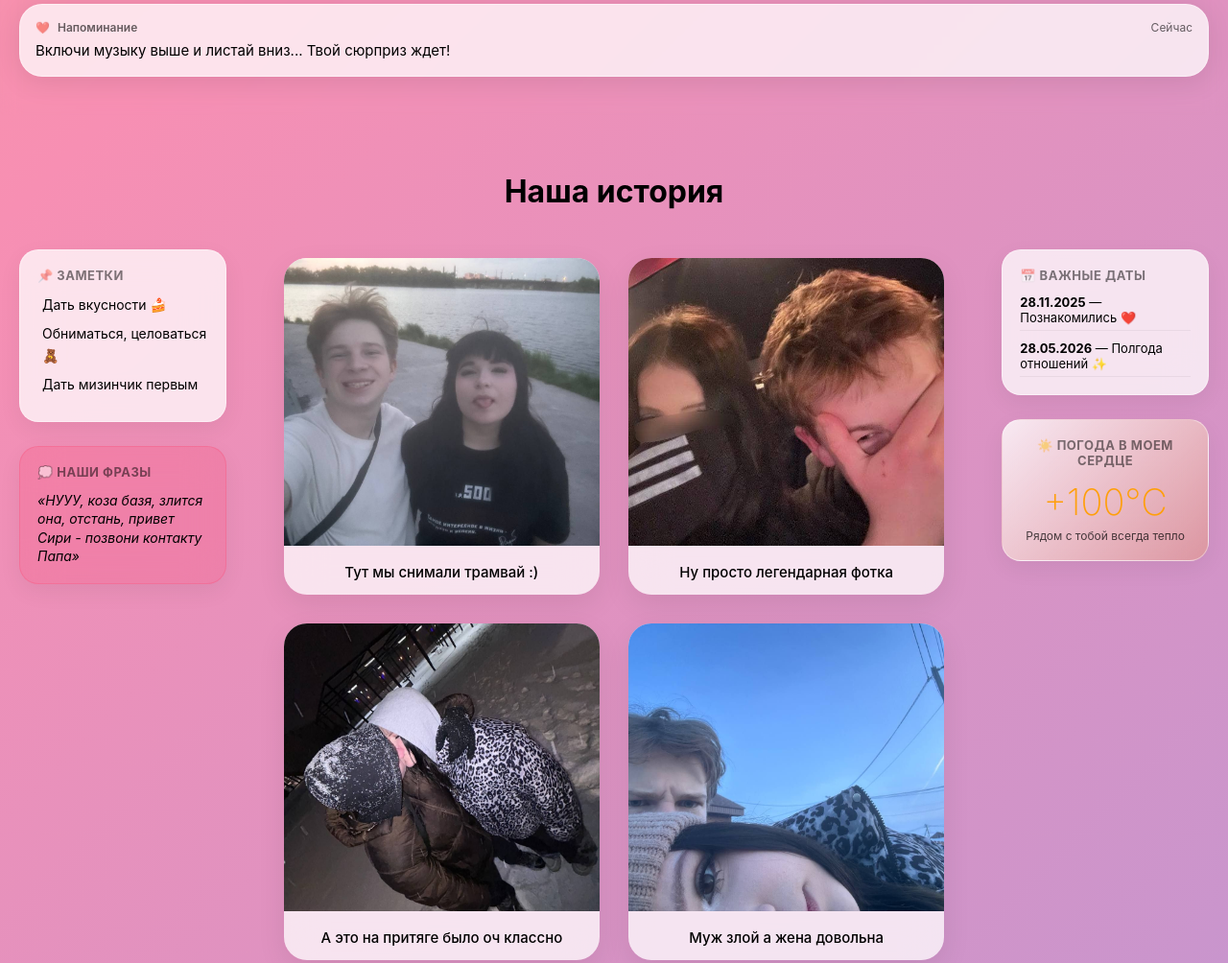
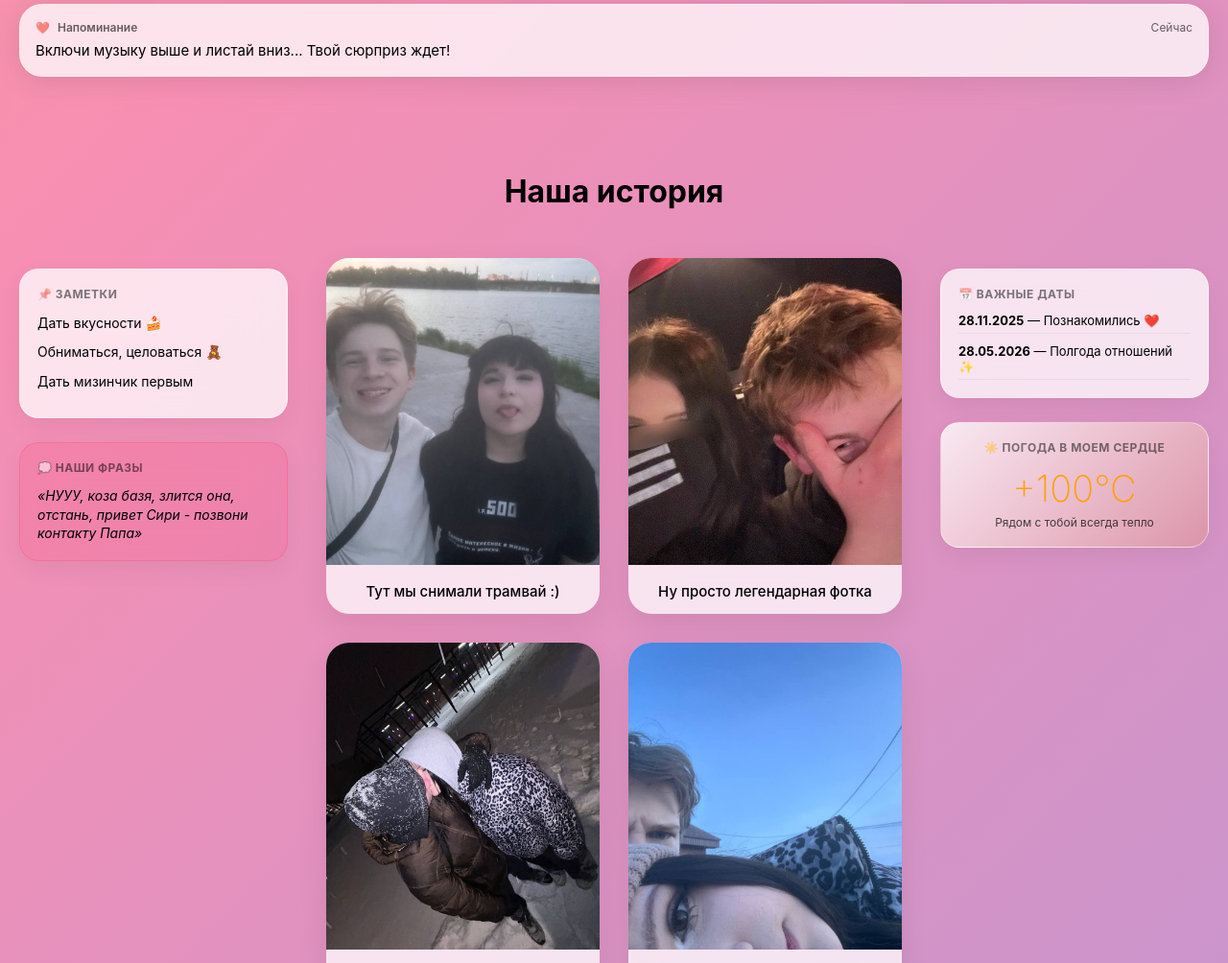
Before and after one commit to moonyswith/sitelove, a plain HTML site: page index.html in a window 1280 px wide. Shown: the part 680-1684 px from the top of the page at 96% size. Drawn offline with Linux system fonts and the light colour scheme.

Commit message:
Update style.css

```diff
--- a/style.css
+++ b/style.css
@@ -45,20 +45,9 @@ body {
     opacity: 0.8;
 }
 
-.ios-widget {
-    text-align: center;
-}
-
-.ios-widget h1 {
-    font-size: 64px;
-    font-weight: 200;
-    letter-spacing: -2px;
-}
-
-.widget-date {
-    font-size: 16px;
-    opacity: 0.7;
-}
+.ios-widget { text-align: center; }
+.ios-widget h1 { font-size: 64px; font-weight: 200; letter-spacing: -2px; }
+.widget-date { font-size: 16px; opacity: 0.7; }
 
 /* Виджет музыкального плеера */
 .ios-player {
@@ -74,45 +63,13 @@ body {
     border: 1px solid rgba(255, 255, 255, 0.4);
 }
 
-.player-info {
-    display: flex;
-    align-items: center;
-    gap: 12px;
-}
-
-.player-icon {
-    font-size: 24px;
-    background: #e5e5ea;
-    padding: 8px;
-    border-radius: 12px;
-}
-
-.track-title {
-    font-weight: 600;
-    font-size: 15px;
-}
-
-.track-subtitle {
-    font-size: 12px;
-    opacity: 0.6;
-}
-
-.player-controls {
-    display: flex;
-    gap: 15px;
-}
-
-.player-btn {
-    background: none;
-    border: none;
-    font-size: 20px;
-    cursor: pointer;
-    transition: transform 0.1s;
-}
-
-.player-btn:active {
-    transform: scale(0.85);
-}
+.player-info { display: flex; align-items: center; gap: 12px; }
+.player-icon { font-size: 24px; background: #e5e5ea; padding: 8px; border-radius: 12px; }
+.track-title { font-weight: 600; font-size: 15px; }
+.track-subtitle { font-size: 12px; opacity: 0.6; }
+.player-controls { display: flex; gap: 15px; }
+.player-btn { background: none; border: none; font-size: 20px; cursor: pointer; transition: transform 0.1s; }
+.player-btn:active { transform: scale(0.85); }
 
 /* Уведомление iOS */
 .ios-notification {
@@ -124,35 +81,37 @@ body {
     border: 1px solid rgba(255,255,255,0.4);
 }
 
-.noti-header {
-    display: flex;
-    align-items: center;
-    gap: 8px;
-    font-size: 12px;
-    opacity: 0.6;
-    margin-bottom: 6px;
-}
-
+.noti-header { display: flex; align-items: center; gap: 8px; font-size: 12px; opacity: 0.6; margin-bottom: 6px; }
 .noti-title { font-weight: 600; flex-grow: 1; }
 .noti-body { font-size: 15px; line-height: 1.4; }
 
-.content-wrapper {
+/* 🖥 СЕТКА ДЛЯ ПК ЭКРАНОВ (Жесткие три колонки) */
+.desktop-layout-container {
+    display: grid;
+    grid-template-columns: 280px 1fr 280px;
+    max-width: 1400px;
+    margin: 0 auto;
     padding: 60px 20px;
-    max-width: 1000px; /* Увеличили ширину, чтобы вместить 2 фото в ряд */
-    margin: 0 auto;
+    gap: 40px;
+    align-items: start;
 }
 
-.section-title {
-    text-align: center;
-    margin-bottom: 50px;
-    font-size: 32px;
-    font-weight: 700;
+.side-widget-panel {
+    display: flex;
+    flex-direction: column;
+    gap: 25px;
+    position: sticky;
+    top: 40px;
+    margin-top: 100px;
 }
+
+.content-wrapper { width: 100%; }
+.section-title { text-align: center; margin-bottom: 50px; font-size: 32px; font-weight: 700; }
 
 .gallery-grid {
     display: grid;
-    grid-template-columns: repeat(2, 1fr); /* Создает ровно 2 колонки */
-    gap: 30px; /* Расстояние между карточками */
+    grid-template-columns: repeat(2, 1fr);
+    gap: 30px;
 }
 
 .photo-card {
@@ -161,130 +120,44 @@ body {
     border-radius: var(--radius);
     overflow: hidden;
     box-shadow: 0 10px 30px rgba(0,0,0,0.08);
-    width: 100%; /* Занимает всю ширину своей колонки */
+    width: 100%;
     opacity: 0;
-    transform: translateY(40px); /* Плавное выплывание снизу вверх */
+    transform: translateY(40px);
     transition: all 0.8s cubic-bezier(0.1, 0.8, 0.2, 1);
 }
 
-/* Состояние при появлении (скролл) */
-.photo-card.active {
-    opacity: 1;
-    transform: translateY(0);
-}
+.photo-card.active { opacity: 1; transform: translateY(0); }
+.photo-card img { width: 100%; height: 320px; object-fit: cover; }
+.card-desc { padding: 14px; font-size: 15px; text-align: center; font-weight: 500; }
 
-.photo-card img {
-    width: 100%;
-    height: 320px;
-    object-fit: cover;
-}
+/* Интерактивные виджеты (Счетчик и Игра) */
+.interactive-section { max-width: 600px; margin: 40px auto 100px auto; padding: 0 20px; }
+.ios-card { background: var(--ios-card); backdrop-filter: blur(20px); border-radius: var(--radius); padding: 24px; margin-bottom: 25px; box-shadow: 0 10px 30px rgba(0,0,0,0.05); }
+.ios-side-card { background: var(--ios-card); backdrop-filter: blur(20px); border-radius: 20px; padding: 18px; box-shadow: 0 8px 24px rgba(0,0,0,0.06); border: 1px solid rgba(255,255,255,0.4); }
+.widget-header { font-size: 12px; font-weight: 700; text-transform: uppercase; letter-spacing: 0.5px; opacity: 0.5; margin-bottom: 12px; }
+.notes-list { list-style: none; font-size: 14px; line-height: 1.6; }
+.notes-list li { margin-bottom: 8px; }
+.quote-text { font-style: italic; font-size: 14px; line-height: 1.4; }
 
-.card-desc {
-    padding: 14px;
-    font-size: 15px;
-    text-align: center;
-    font-weight: 500;
-}
+.highlight-card { background: rgba(255, 45, 85, 0.12); border: 1px solid rgba(255, 45, 85, 0.2); }
+.dates-tracker { font-size: 13px; display: flex; flex-direction: column; gap: 10px; }
+.date-item { padding-bottom: 5px; border-bottom: 1px solid rgba(0,0,0,0.05); }
 
-/* Адаптивность для мобильных телефонов (чтобы на смартфоне фото шли по одному в ряд) */
-@media (max-width: 600px) {
-    .gallery-grid {
-        grid-template-columns: 1fr;
-    }
-}
-
-/* Карточки слева */
-.card-left {
-    align-self: flex-start;
-    transform: translateX(-100px);
-}
-
-/* Карточки справа */
-.card-right {
-    align-self: flex-end;
-    transform: translateX(100px);
-}
-
-/* Состояние при появлении (скролл) */
-.photo-card.active {
-    opacity: 1;
-    transform: translateX(0);
-}
-
-.photo-card img {
-    width: 100%;
-    height: 300px;
-    object-fit: cover;
-}
-
-.card-desc {
-    padding: 14px;
-    font-size: 15px;
-    text-align: center;
-    font-weight: 500;
-}
-
-/* Интерактив и кнопки */
-.interactive-section {
-    max-width: 500px;
-    margin: 0 auto 100px auto;
-    padding: 0 20px;
-}
-
-.ios-card {
-    background: var(--ios-card);
-    backdrop-filter: blur(20px);
-    border-radius: var(--radius);
-    padding: 24px;
-    margin-bottom: 25px;
-    box-shadow: 0 10px 30px rgba(0,0,0,0.05);
-}
-
+.weather-widget { text-align: center; background: linear-gradient(135deg, rgba(255,255,255,0.8), rgba(255, 159, 10, 0.15)); }
+.weather-temp { font-size: 38px; font-weight: 200; margin: 5px 0; color: #ff9f0a; }
+.weather-cond { font-size: 12px; opacity: 0.7; }
 .text-center { text-align: center; }
 
 .ios-btn {
-    background: var(--ios-blue);
-    color: white;
-    border: none;
-    padding: 12px 24px;
-    border-radius: 40px;
-    font-size: 16px;
-    font-weight: 600;
-    margin-top: 15px;
-    cursor: pointer;
-    transition: transform 0.2s;
+    background: var(--ios-blue); color: white; border: none; padding: 12px 24px; border-radius: 40px;
+    font-size: 16px; font-weight: 600; margin-top: 15px; cursor: pointer; transition: transform 0.2s;
 }
-
 .ios-btn:active { transform: scale(0.95); }
-
-.hidden-info {
-    margin-top: 20px;
-    font-size: 18px;
-    font-weight: 600;
-    line-height: 1.6;
-    animation: fadeIn 0.5s ease forwards;
-}
+.hidden-info { margin-top: 20px; font-size: 18px; font-weight: 600; line-height: 1.6; animation: fadeIn 0.5s ease forwards; }
 
 /* Мини-игра */
-.game-area {
-    position: relative;
-    height: 150px;
-    background: rgba(0,0,0,0.03);
-    border-radius: 16px;
-    margin-top: 15px;
-    overflow: hidden;
-}
-
-#heart-target {
-    position: absolute;
-    font-size: 35px;
-    cursor: pointer;
-    left: 45%;
-    top: 35%;
-    transition: all 0.2s ease;
-    user-select: none;
-}
-
+.game-area { position: relative; height: 150px; background: rgba(0,0,0,0.03); border-radius: 16px; margin-top: 15px; overflow: hidden; }
+#heart-target { position: absolute; font-size: 35px; cursor: pointer; left: 45%; top: 35%; transition: all 0.2s ease; user-select: none; }
 .font-love { color: #ff2d55; }
 
 @keyframes fadeIn {
@@ -292,117 +165,36 @@ body {
     to { opacity: 1; transform: translateY(0); }
 }
 
-/* Стили для боковых виджетов (Desktop Layout) */
+/* 📱 МАГИЯ ДЛЯ ТЕЛЕФОНОВ (Перенос боковых виджетов вниз под фото) */
+@media (max-width: 1100px) {
     .desktop-layout-container {
         display: flex;
-    justify-content: center;
-    align-items: flex-start;
-    max-width: 1500px;
-    margin: 0 auto;
-    padding: 0 20px;
-    gap: 40px;
+        flex-direction: column; /* В одну вертикальную линию */
+        align-items: center;
+        padding: 40px 15px;
+        gap: 0;
     }
 
-/* Общие стили для боковых панелей */
-.side-widget-panel {
-    display: flex;
-    flex-direction: column;
-    gap: 25px;
-    width: 260px;
-    position: sticky;
-    top: 40px; /* Панели будут плавно оставаться на экране при скролле */
-    margin-top: 140px;
+    .content-wrapper {
+        order: 1; /* Сначала фото */
     }
 
-/* Карточки виджетов */
-.ios-side-card {
-    background: var(--ios-card);
-    backdrop-filter: blur(20px);
-    border-radius: 20px;
-    padding: 18px;
-    box-shadow: 0 8px 24px rgba(0,0,0,0.06);
-    border: 1px solid rgba(255,255,255,0.4);
-    transition: transform 0.3s ease;
+    .gallery-grid {
+        grid-template-columns: 1fr; /* На телефоне фото по одному */
     }
 
-.ios-side-card:hover {
-    transform: scale(1.02);
+    .side-widget-panel {
+        width: 100%;
+        max-width: 600px;
+        margin-top: 30px;
+        position: static;
     }
 
-.widget-header {
-    font-size: 13px;
-    font-weight: 700;
-    text-transform: uppercase;
-    letter-spacing: 0.5px;
-    opacity: 0.5;
-    margin-bottom: 12px;
+    .left-panel {
+        order: 2; /* Заметки падают под фото */
     }
 
-/* Наполнение виджетов */
-.notes-list {
-    list-style: none;
-    font-size: 14px;
-    line-height: 1.6;
-}
-
-.notes-list li {
-    margin-bottom: 8px;
-    position: relative;
-    padding-left: 5px;
-}
-
-.quote-text {
-    font-style: italic;
-    font-size: 14px;
-    line-height: 1.4;
-}
-
-.highlight-card {
-    background: rgba(255, 45, 85, 0.15); /* Розоватый оттенок */
-    border: 1px solid rgba(255, 45, 85, 0.2);
-}
-
-.dates-tracker {
-    font-size: 13px;
-    display: flex;
-    flex-direction: column;
-    gap: 10px;
-}
-
-.date-item {
-    padding-bottom: 5px;
-    border-bottom: 1px solid rgba(0,0,0,0.05);
-}
-
-.weather-widget {
-    text-align: center;
-    background: linear-gradient(135deg, rgba(255,255,255,0.8), rgba(255, 159, 10, 0.2));
-}
-
-.weather-temp {
-    font-size: 38px;
-    font-weight: 200;
-    margin: 5px 0;
-    color: #ff9f0a;
-}
-
-.weather-cond {
-    font-size: 12px;
-    opacity: 0.7;
-}
-
-/* Отключаем боковые панели на маленьких экранах, чтобы не загромождать интерфейс */
-@media (max-width: 1100px) {
-    .side-widget-panel {
-        display: none;
-    }
-    .content-wrapper {
-        max-width: 700px;
+    .right-panel {
+        order: 3; /* Календарь падает под заметки */
     }
 }
-
-@media (max-width: 600px) {
-    .gallery-grid {
-        grid-template-columns: 1fr;
-    }
-}
```
Lines whose indentation alone changed are shown as unchanged.
